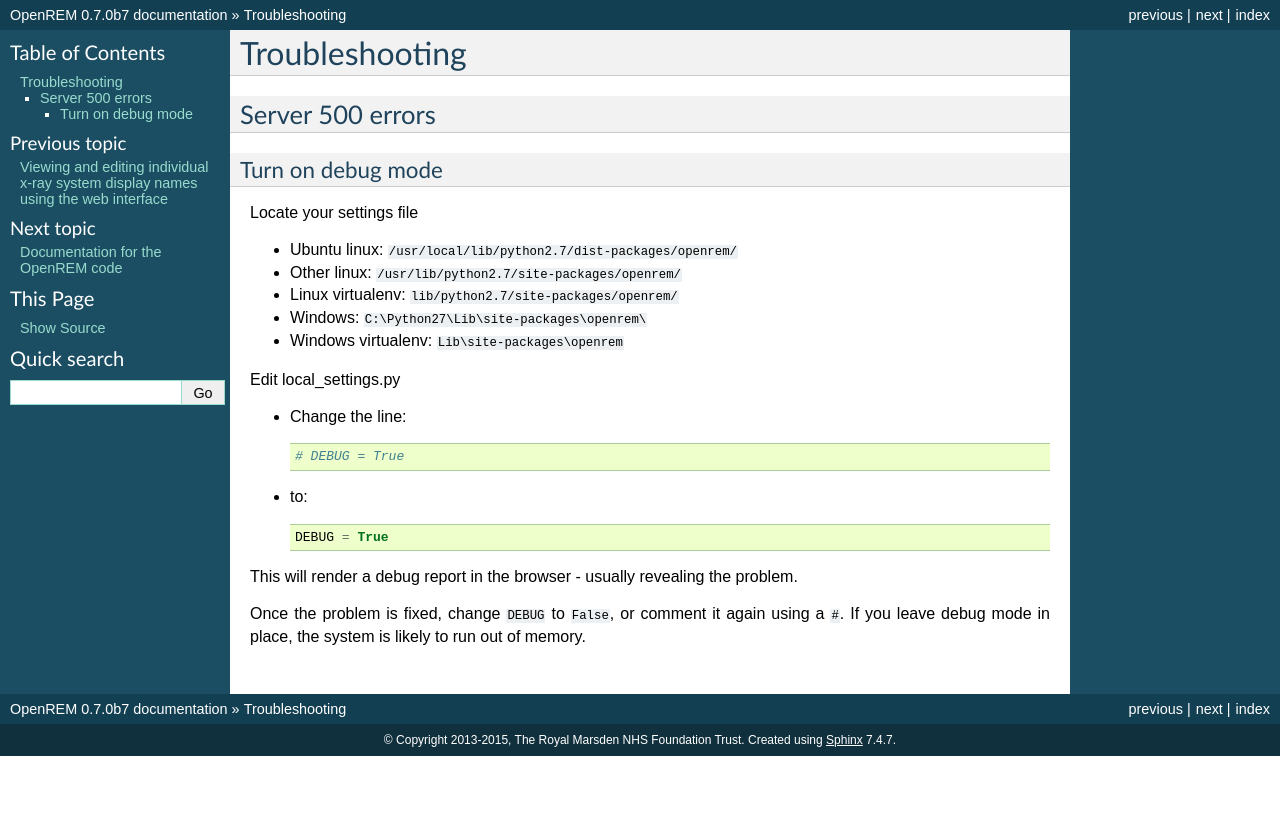
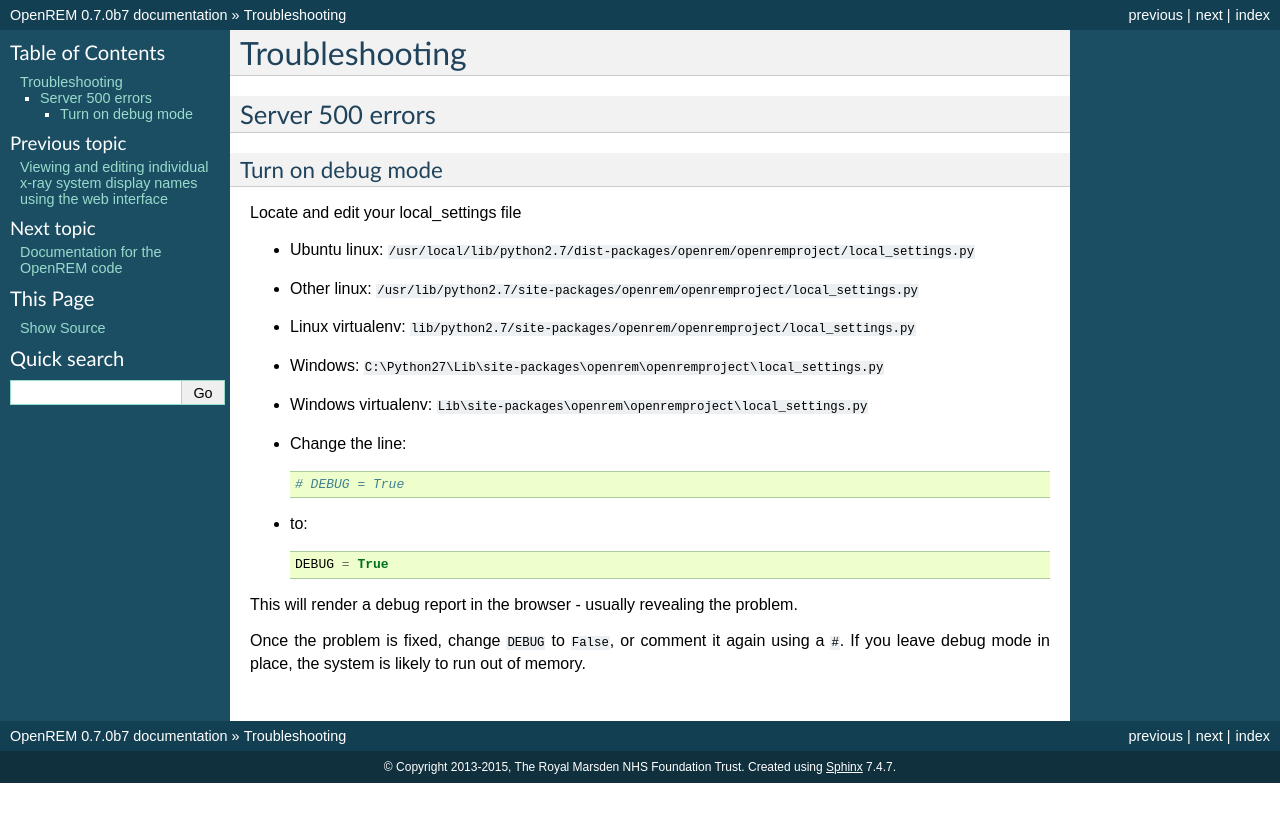
Before and after one commit to ckswilliams/modOpenREM, a Sphinx documentation site: the page built from docs/troubleshooting.rst, in a window 1280 px wide. Shown: the top 822 px of the page. Built offline with Sphinx 7.4.7, drawn with Linux system fonts in a browser that asks for light colours.

Commit message:
Added the full location of the local settings file. Corrected an inconsistency with the Windows virtualenv path.

```diff
--- a/docs/install.rst
+++ b/docs/install.rst
@@ -26,7 +26,7 @@
 * Other linux: ``/usr/lib/python2.7/site-packages/openrem/``
 * Linux virtualenv: ``lib/python2.7/site-packages/openrem/``
 * Windows: ``C:\Python27\Lib\site-packages\openrem\``
-* Windows virtualenv: ``Lib\site-packages\openrem``
+* Windows virtualenv: ``Lib\site-packages\openrem\``
 
 
 There are two files that need renaming:
--- a/docs/release-0.7.0.rst
+++ b/docs/release-0.7.0.rst
@@ -60,7 +60,7 @@
 * Other linux: ``/usr/lib/python2.7/site-packages/openrem/``
 * Linux virtualenv: ``lib/python2.7/site-packages/openrem/``
 * Windows: ``C:\Python27\Lib\site-packages\openrem\``
-* Windows virtualenv: ``Lib\site-packages\openrem``
+* Windows virtualenv: ``Lib\site-packages\openrem\``
 
 Delete all numbered migration files in openrem's ``migrations`` folder.
 
--- a/docs/startservices.rst
+++ b/docs/startservices.rst
@@ -11,7 +11,7 @@
 * Other linux: ``/usr/lib/python2.7/site-packages/openrem/``
 * Linux virtualenv: ``lib/python2.7/site-packages/openrem/``
 * Windows: ``C:\Python27\Lib\site-packages\openrem\``
-* Windows virtualenv: ``Lib\site-packages\openrem``
+* Windows virtualenv: ``Lib\site-packages\openrem\``
 
 Run the built in web server::
 
@@ -51,7 +51,7 @@
 * Other linux: ``/usr/lib/python2.7/site-packages/openrem/``
 * Linux virtualenv: ``lib/python2.7/site-packages/openrem/``
 * Windows: ``C:\Python27\Lib\site-packages\openrem\``
-* Windows virtualenv: ``Lib\site-packages\openrem``
+* Windows virtualenv: ``Lib\site-packages\openrem\``
 
 Linux - ``\`` is the line continuation character::
 
@@ -99,7 +99,7 @@
 * Other linux: ``/usr/lib/python2.7/site-packages/openrem/``
 * Linux virtualenv: ``lib/python2.7/site-packages/openrem/``
 * Windows: ``C:\Python27\Lib\site-packages\openrem\``
-* Windows virtualenv: ``Lib\site-packages\openrem``
+* Windows virtualenv: ``Lib\site-packages\openrem\``
 
 Linux::
 
--- a/docs/troubleshooting.rst
+++ b/docs/troubleshooting.rst
@@ -8,15 +8,13 @@
 Turn on debug mode
 ------------------
 
-Locate your settings file
+Locate and edit your local_settings file
 
-* Ubuntu linux: ``/usr/local/lib/python2.7/dist-packages/openrem/``
-* Other linux: ``/usr/lib/python2.7/site-packages/openrem/``
-* Linux virtualenv: ``lib/python2.7/site-packages/openrem/``
-* Windows: ``C:\Python27\Lib\site-packages\openrem\``
-* Windows virtualenv: ``Lib\site-packages\openrem``
-
-Edit local_settings.py
+* Ubuntu linux: ``/usr/local/lib/python2.7/dist-packages/openrem/openremproject/local_settings.py``
+* Other linux: ``/usr/lib/python2.7/site-packages/openrem/openremproject/local_settings.py``
+* Linux virtualenv: ``lib/python2.7/site-packages/openrem/openremproject/local_settings.py``
+* Windows: ``C:\Python27\Lib\site-packages\openrem\openremproject\local_settings.py``
+* Windows virtualenv: ``Lib\site-packages\openrem\openremproject\local_settings.py``
 
 * Change the line::
 
```
